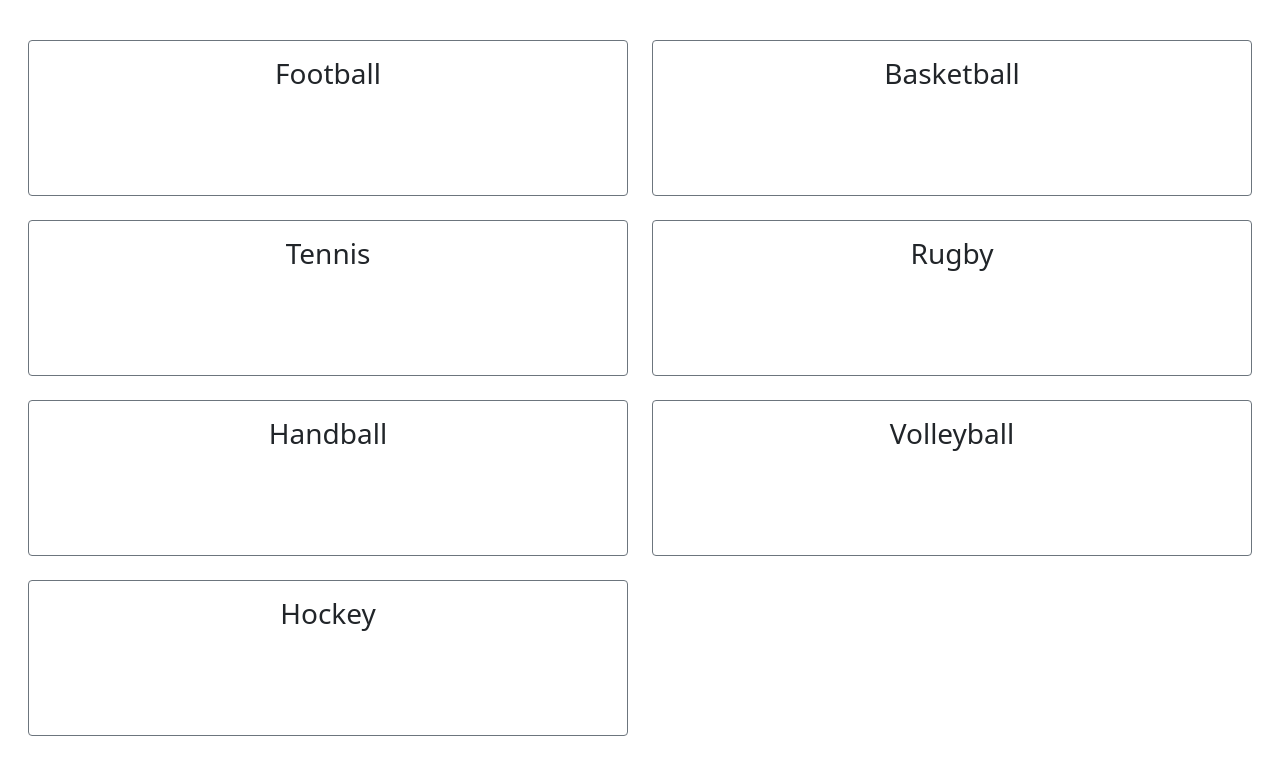
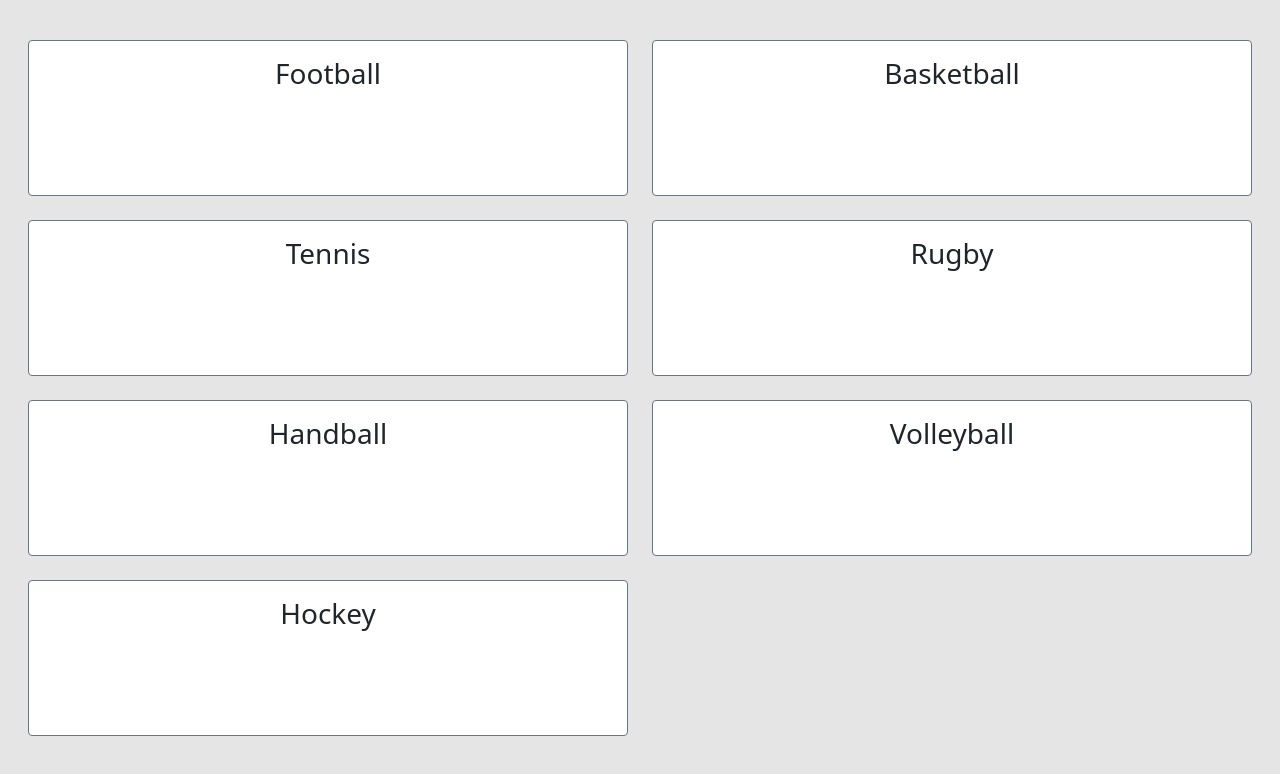
Before and after one commit to bkarshehbaz/score-game-frontend, a React (Create React App) app: page / in a window 1280 px wide. Shown: the top 774 px of the page. Built offline with nearby package versions, Linux system fonts and the light colour scheme; no server answers.

Commit message:
added css lines

```diff
--- a/src/index.css
+++ b/src/index.css
@@ -72,3 +72,9 @@ flex-shrink: unset !important;
 #team2{
   width: 100%;
 }
+
+
+body{
+  background-color: transparent !important;
+  background-color: rgba(0, 0, 0, 0.1) !important;
+}
```
Also changed, not shown: 2 other files (tests, documents, lock files or other folders).
